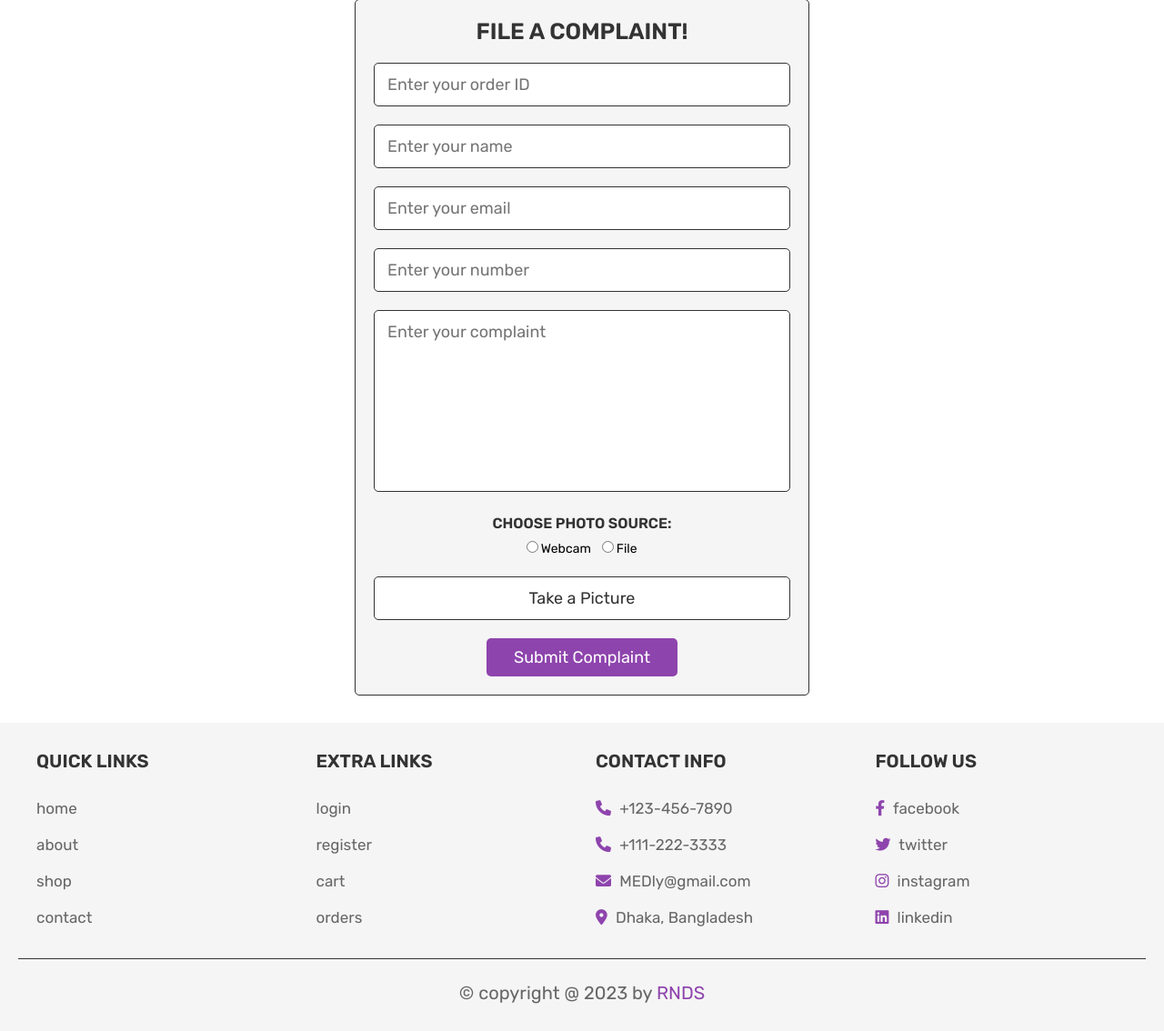
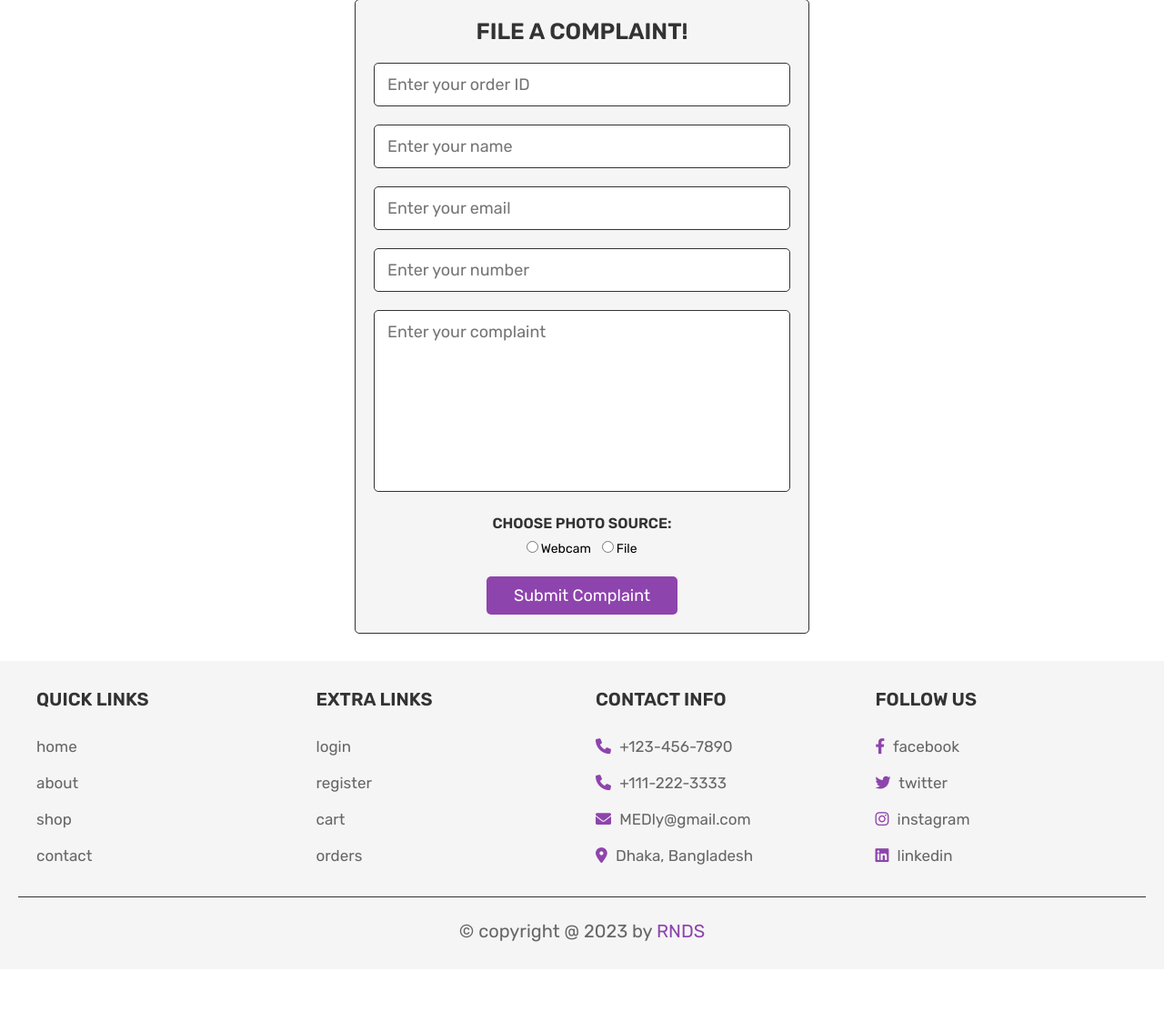
Before and after one commit to NourashAzmine/CSE327_eCommerce_Website, a PHP site: page /CSE327_E-Pharma-main/complaint.php in a window 1280 px wide. Shown: the part 405-1539 px from the top of the page at 91% size. After the commit the page ends 1441 px from the top, so only its background shows below. Run offline with PHP 8.4, Linux system fonts and the light colour scheme; data that the repository does not hold is empty.

Commit message:
Sixth Commit
updated version of the code where the "Take a Picture" option will only appear when the "Webcam" option is selected.

```diff
--- a/complaint.php
+++ b/complaint.php
@@ -1,18 +1,5 @@
 <?php
 include 'config.php';
-
-// if (isset($_FILES['photo'])) {
-//     $targetDir = "uploaded_img/";
-//     $fileName = basename($_FILES["photo"]["name"]);
-//     $targetFilePath = $targetDir . $fileName;
-//     $fileType = pathinfo($targetFilePath, PATHINFO_EXTENSION);
-
-//     if (move_uploaded_file($_FILES["photo"]["tmp_name"], $targetFilePath)) {
-//         $message[] = 'Photo uploaded successfully!';
-//     } else {
-//         $message[] = 'Failed to upload photo!';
-//     }
-// }
 
 session_start();
 
@@ -36,19 +23,6 @@ if (isset($_POST['send'])) {
     } else {
         $targetFilePath = null; // Initialize the target file path as NULL
 
-        // Handle uploaded file
-        // if (isset($_FILES["photo"]) && !empty($_FILES["photo"]["name"])) {
-        //     $targetDir = "uploaded_img/";
-        //     $fileName = basename($_FILES["photo"]["name"]);
-        //     $targetFilePath = $targetDir . $fileName;
-        //     $fileType = pathinfo($targetFilePath, PATHINFO_EXTENSION);
-
-        //     if (move_uploaded_file($_FILES["photo"]["tmp_name"], $targetFilePath)) {
-        //         $message[] = 'Photo uploaded successfully!';
-        //     } else {
-        //         $message[] = 'Failed to upload photo!';
-        //     }
-        // }
 
         if (isset($_POST['photo-data']) && !empty($_POST['photo-data'])) {
             $dataURI = $_POST['photo-data'];
@@ -124,8 +98,8 @@ if (isset($_POST['send'])) {
                 <canvas id="captured-image" style="display: none;"></canvas>
                 <img id="preview" style="display: none;">
             </div>
-            <input type="hidden" id="photo-data" name="photo-data">
-            <button type="button" id="take-picture-btn" onclick="takePicture()" class="box">Take a Picture</button>
+
+            <button type="button" id="take-picture-btn" onclick="takePicture()" class="box" style = "display:none;">Take a Picture</button>
             <input type="submit" value="Submit Complaint" name="send" class="btn">
         </form>
     </section>
@@ -145,8 +119,9 @@ if (isset($_POST['send'])) {
         if (source === 'webcam') {
             webcamContainer.style.display = 'block';
             fileContainer.style.display = 'none';
-            Webcam.attach('#webcam-container'); // Attach webcam when chosen
-            takePictureBtn.style.display = 'block';
+             takePictureBtn.style.display = 'block';
+             Webcam.attach('#webcam-container'); // Attach webcam when chosen
+
         } else if (source === 'file') {
             webcamContainer.style.display = 'none';
             fileContainer.style.display = 'block';
```
